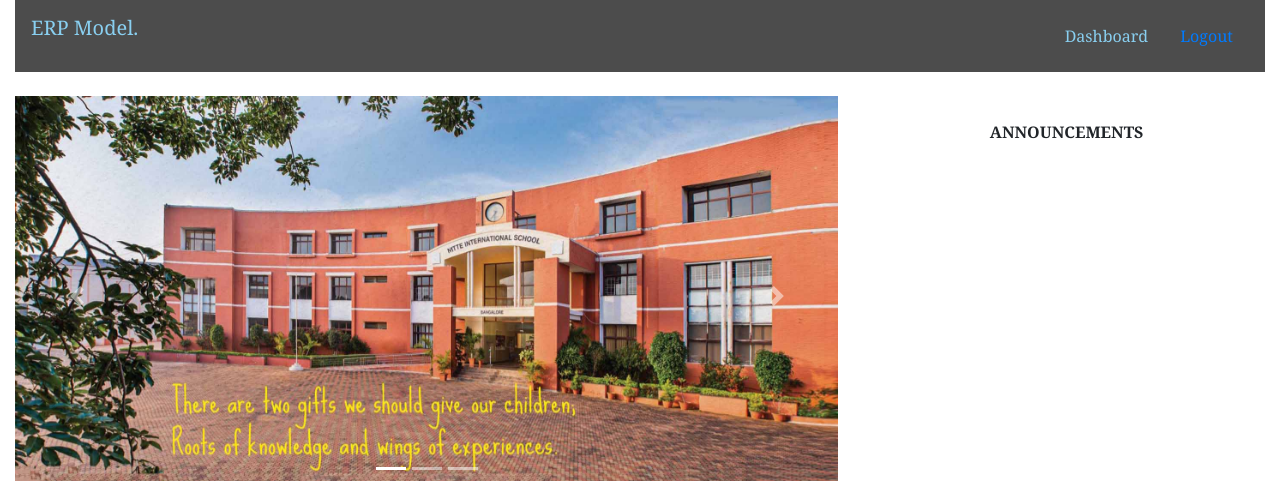
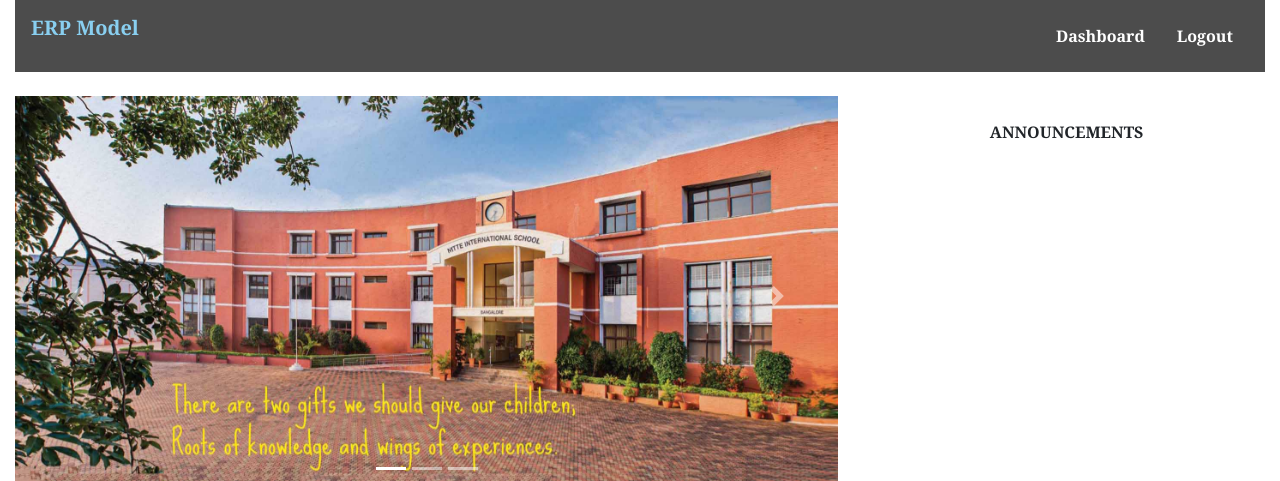
Before and after one commit to vaishnaviipn/School, a PHP site: page /index.php in a window 1280 px wide. Shown: the top 481 px of the page. Run offline with PHP 8.4, Linux system fonts and the light colour scheme; a user stored in the database is signed in; data comes from the database, SQL or seed files in the repository.

Commit message:
Update header.php

```diff
--- a/includes/header.php
+++ b/includes/header.php
@@ -1,5 +1,5 @@
-<nav class="navbar navbar-expand-md" style="background-color:rgba(0, 0, 0, 0.7);color:#fff;border-color: #080808">
-    <p class="text-primary"><a class="navbar-brand" href="../index.php">ERP Model.</a></p>
+<nav class="navbar navbar-expand-sm" style="background-color:rgba(0, 0, 0, 0.7);color:#fff;border-color: #080808">
+    <p class="text-primary"><a class="navbar-brand" href="../index.php"><b>ERP Model</b></a></p>
 
     <button class="navbar-toggler" type="button" data-toggle="collapse" data-target="#collapsibleNavbar">
         <i class="fa fa-bars text-primary" aria-hidden="true"></i>
@@ -28,10 +28,10 @@
             echo '
                 <ul class="navbar-nav text-center">
                     <li class="nav-item p-2">
-                        <a class="nav-link" href="./admin/admin.php">Dashboard</a>
+                        <a class="nav-link" href="./admin/admin.php"><b style="color:white">Dashboard</b></a>
                     </li>
                     <li class="nav-item p-2">
-                        <a class="nav-link text-primary" href="./logout.php">Logout</a>
+                        <a class="nav-link text-primary" href="./logout.php"><b style="color:white">Logout</b></a>
                     </li>
                 </ul>
             ';
@@ -41,10 +41,10 @@
             echo '
                 <ul class="navbar-nav text-center">
                     <li class="nav-item p-2">
-                        <a class="nav-link" href="./student/dashboard.php">Dashboard</a>
+                        <a class="nav-link" href="./student/dashboard.php"><b style="color:white">Dashboard</b></a>
                     </li>
                     <li class="nav-item p-2">
-                        <a class="nav-link" href="./logout.php">Logout</a>
+                        <a class="nav-link" href="./logout.php"><b style="color:white">Logout</b></a>
                     </li>
                 </ul>
             ';
@@ -54,16 +54,16 @@
             echo '
                 <ul class="navbar-nav text-center">
                     <li class="nav-item p-2">
-                        <a class="nav-link" href="./teacher/grade.php">Grade</a>
+                        <a class="nav-link" href="./teacher/grade.php"><b style="color:white">Grade</b></a>
                     </li>
                     <li class="nav-item p-2">
-                        <a class="nav-link" href="../teacher/attendance.php">Attendance</a>
+                        <a class="nav-link" href="../teacher/attendance.php"><b style="color:white">Attendance</b></a>
                     </li>
                     <li class="nav-item p-2">
-                        <a class="nav-link" href="../profile.php">Profile</a>
+                        <a class="nav-link" href="../profile.php"><b style="color:white">Profile</b></a>
                     </li>
                     <li class="nav-item p-2">
-                        <a class="nav-link" href="../logout.php">Logout</a>
+                        <a class="nav-link" href="../logout.php"><b style="color:white">Logout</b></a>
                     </li>
                 </ul>
             ';
@@ -73,13 +73,13 @@
             echo '
                 <ul class="navbar-nav text-center">
                     <li class="nav-item p-2">
-                        <a class="nav-link" href="./accountant/index.php">Dashboard</a>
+                        <a class="nav-link" href="./accountant/index.php"><b style="color:white">Dashboard</b></a>
                     </li>
                     <li class="nav-item p-2">
-                        <a class="nav-link" href="./accountant/index.php">Fees, Payments & Receipts</a>
+                        <a class="nav-link" href="./accountant/index.php"><b style="color:white">Fees, Payments & Receipts</b></a>
                     </li>
                     <li class="nav-item p-2">
-                        <a class="nav-link text-primary" href="./logout.php">Logout</a>
+                        <a class="nav-link text-primary" href="./logout.php"><b style="color:white">Logout</b></a>
                     </li>
                 </ul>
             ';
```
